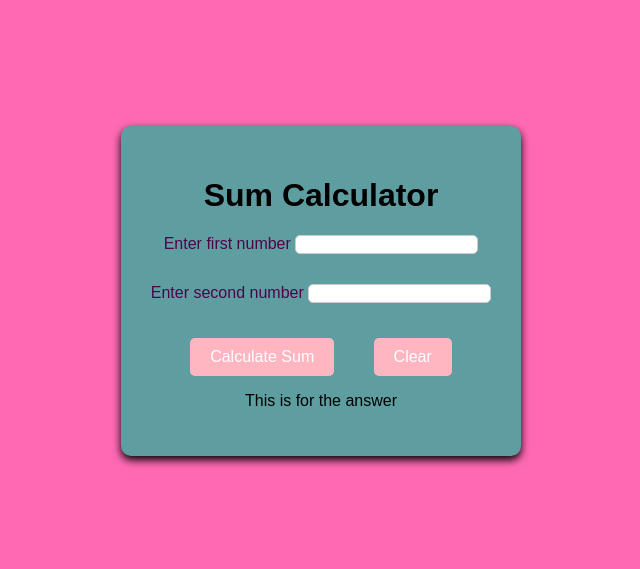
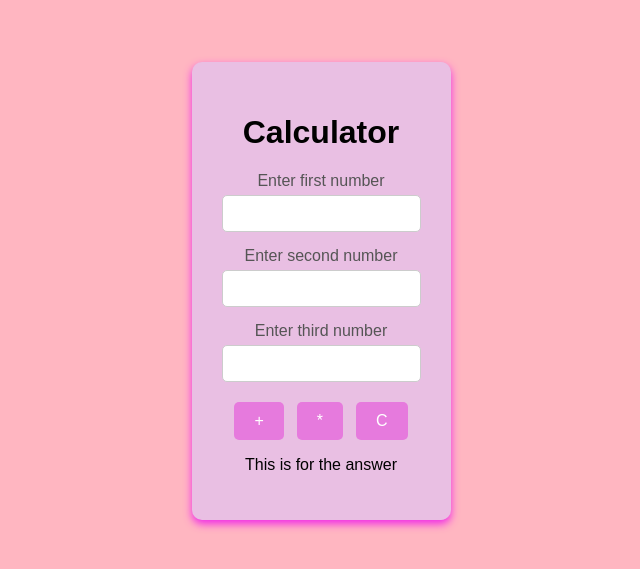
Before and after one commit to nhoviecamingao20/jsCalculator, a plain HTML site: page index.html in a window 1280 px wide. Shown: the part 117-686 px from the top of the page, without its empty margins (319-959 px from the left). Drawn offline with Linux system fonts and the light colour scheme.

Commit message:
added 3rd number

```diff
--- a/css/style.css
+++ b/css/style.css
@@ -1,23 +1,23 @@
 body{
-    background-color: hotpink;
+    background-color:lightpink;
     font-family: Arial, Helvetica, sans-serif;
-    display:flex;
+    display: flex;
     justify-content: center;
     align-items: center;
-    height:100vh;
+    height: 100vh;
 }
 .holder{
-    background-color: cadetblue;
+    background-color: rgb(233, 191, 227);
     padding: 30px;
-    border-radius:10px;
-    box-shadow: 0 4px 8px black;
+    border-radius: 10px;
+    box-shadow: 0 4px 8px rgb(241, 41, 231);
     text-align: center;
 
 }
 label{
-    display: black;
+    display: block;
     margin-bottom: 5px;
-    color: #4d0549;
+    color: #555;
 }
 .inputbox{
     margin-bottom: 15px;
@@ -25,16 +25,14 @@
 input[type=text]{
     width: calc(100%-22px);
     border: 1px solid #ccc;
-   border-radius: 5px;
-    padding: 10pxx;
-    margin-bottom: 15px;
-
+    border-radius: 5px;
+    padding: 10px;
 }
 button{
     padding: 10px 20px;
-    border:none;
+    border: none;
     border-radius: 5px;
-    background-color: lightpink;
+    background-color: rgb(230, 122, 221);
     color: white;
     font-size: 16px;
 }
@@ -42,8 +40,9 @@
     display: flex;
     justify-content:space-evenly;
     margin-top: 20px;
+
 }
 button:hover{
-    background-color: aqua;
-    color:rgb(red, green, blue)
+    background-color: rgb(243, 90, 184);
+    color: cadetblue;
 }
--- a/index.html
+++ b/index.html
@@ -7,20 +7,29 @@
     <link rel="stylesheet" href="css/style.css">
 </head>
 <body>
+
     <div class="holder">
-        <h1>Sum Calculator</h1>
+        <h1>Calculator</h1>
         <div class="inputbox">
             <label>Enter first number</label>
             <input type="text" id="num1"/>
         </div>
+
         <div class="inputbox">
             <label>Enter second number</label>
             <input type="text" id="num2"/>
         </div>
 
+        <div class="inputbox">
+            <label>Enter third number</label>
+            <input type="text" id="num3"/>
+        </div>
+
+
     <div class="btn">
-        <button onClick="calculateSum()">Calculate Sum</button>
-        <button>Clear</button>
+        <button onClick="calculateSum()">+</button>
+        <button onClick="calculateProduct()">*</button>
+        <button>C</button>
     </div>
     <p id="result">This is for the answer</p>
 
--- a/js/script.js
+++ b/js/script.js
@@ -1,14 +1,33 @@
 function calculateSum(){
     const num1 =document.getElementById('num1').value;
     const num2 =document.getElementById('num2').value;
+    const num3 =document.getElementById('num3').value;
 
     const number1 = parseFloat(num1);
     const number2 = parseFloat(num2);
+    const number3 = parseFloat(num3);
 
     //calculate Sum
-    const sum =number1 + number2;
+    const sum =number1 + number2 + number3;
+
+
 
     //display result
-    document.getElementById('result').textContent='The sum is ' +sum
+    document.getElementById('result').textContent='The sum is ' +sum;
+
+
 
 }
+function calculateProduct(){
+    const num1 =document.getElementById('num1').value;
+    const num2 =document.getElementById('num2').value;
+    const num3 =document.getElementById('num3').value;
+
+    const number1 = parseFloat(num1);
+    const number2 = parseFloat(num2);
+    const number3 = parseFloat(num3);
+
+    const product =number1 * number2 * number3;
+
+    document.getElementById('result').textContent='The product is ' +product;
+}
```
